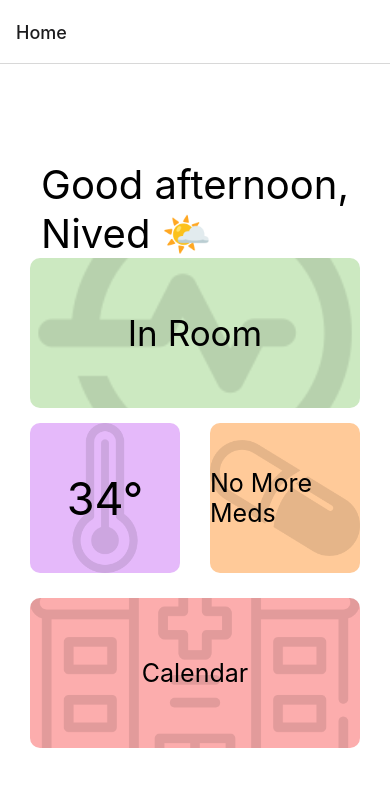
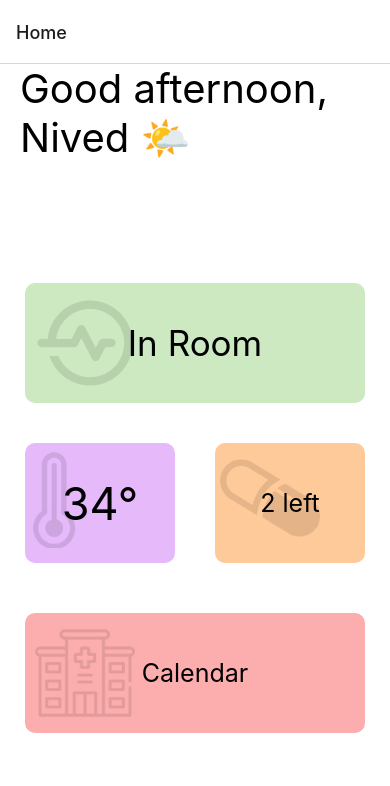
Before and after one commit to reyhanSchool/capstone, a React Native app: screen / in a window 390 px wide. Shown: the top 786 px of the page. Built offline with nearby package versions, Linux system fonts and the light colour scheme.

Commit message:
fixed sizes of icons on homepage

```diff
--- a/App.js
+++ b/App.js
@@ -42,6 +42,7 @@ function HomeScreen({ navigation }) {
       <View style={styles.container}>
           <Greeting timeOfDay={currentHour} name={name} />
 
+          <View style={styles.content}>
               <RectangleWithImageBackground
                   title="In Room"
                   imageUrl={require('./assets/statusBackground.png')}
@@ -56,7 +57,7 @@ function HomeScreen({ navigation }) {
                       fontSize={45} // Example font size
                   />
                   <SquareWithImageBackground
-                    title="No More Meds"
+                      title="2 left"
                       imageUrl={require('./assets/pillBackground.png')}
                       color="#FFCA99"
                       fontSize={25} // Example font size
@@ -70,6 +71,7 @@ function HomeScreen({ navigation }) {
                   fontSize={25} // Example font size
                   onPress={() => navigation.navigate('Calendar')}
               />
+          </View>
           <StatusBar style="auto" />
       </View>
   );
@@ -79,6 +81,9 @@ const styles = StyleSheet.create({
   container: {
       flex: 1,
       backgroundColor: '#fff',
+  },
+  content: {
+      flex: 1,
       alignItems: 'center',
       justifyContent: 'center',
   },
--- a/components/RectangleWithImageBackground.js
+++ b/components/RectangleWithImageBackground.js
@@ -26,19 +26,22 @@ const RectangleWithImageBackground = ({ title, imageUrl, color, fontSize }) => {
 
 const styles = StyleSheet.create({
     container: {
-        width: 330,
-        height: 150,
+        width: 340,
+        height: 120,
         borderRadius: 10,
         overflow: 'hidden',
-        elevation: 0.5, // Add shadow
+        elevation: 4, // Add shadow
+        margin: 20,
       },
       imageBackground: {
         flex: 1,
-        width: '100%',
-        height: '100%',
+        width: 100,
+        height: 100,
         opacity: 0.1, // Adjust the opacity of the image
         justifyContent: 'center',
         alignItems: 'center',
+        marginTop: 10,
+        marginLeft: 10,
       },
       titleContainer: {
         position: 'absolute',
--- a/components/SquareWithImageBackground.js
+++ b/components/SquareWithImageBackground.js
@@ -28,19 +28,21 @@ const SquareWithImageBackground = ({ title, imageUrl, color, fontSize }) => {
 const styles = StyleSheet.create({
   container: {
     width: 150,
-    height: 150,
+    height: 120,
     borderRadius: 10,
     overflow: 'hidden',
-    margin: 15,
-    elevation: 0.5, // Add shadow
+    margin: 20,
+    elevation: 4, // Add shadow
   },
   imageBackground: {
     flex: 1,
-    width: '100%',
-    height: '100%',
+    width: 100,
+    height: 100,
     opacity: 0.1, // Adjust the opacity of the image
     justifyContent: 'center',
     alignItems: 'center',
+    marginTop: 5,
+    marginLeft: 5,
   },
   titleContainer: {
     position: 'absolute',
--- a/components/WelcomeMessage.js
+++ b/components/WelcomeMessage.js
@@ -26,6 +26,9 @@ const styles = StyleSheet.create({
   greeting: {
     textAlign: 'left',
     fontSize: 40,
+    marginBottom: 10,
+    alignContent: 'flex-start',
+    marginLeft: 20, // Adjust this value to give some space to the left
   },
 });
 
```
Also changed, not shown: assets/thermBackground.png, 1 other file (tests, documents, lock files or other folders). Lines whose indentation alone changed are shown as unchanged.
